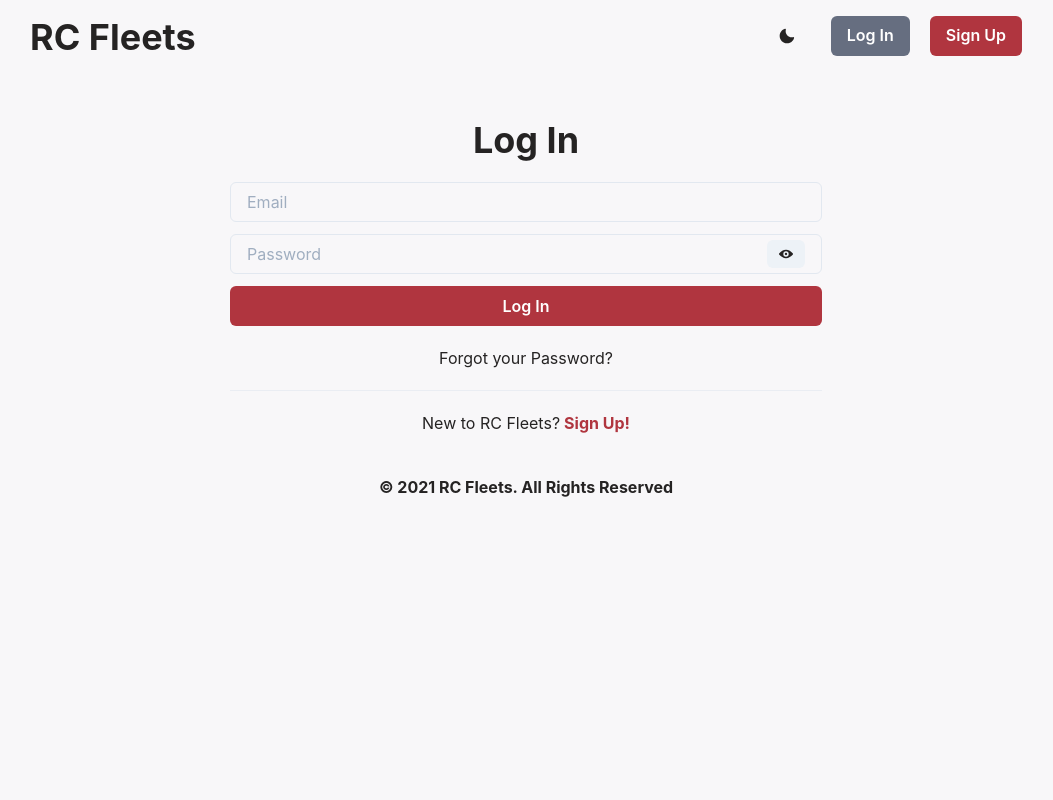
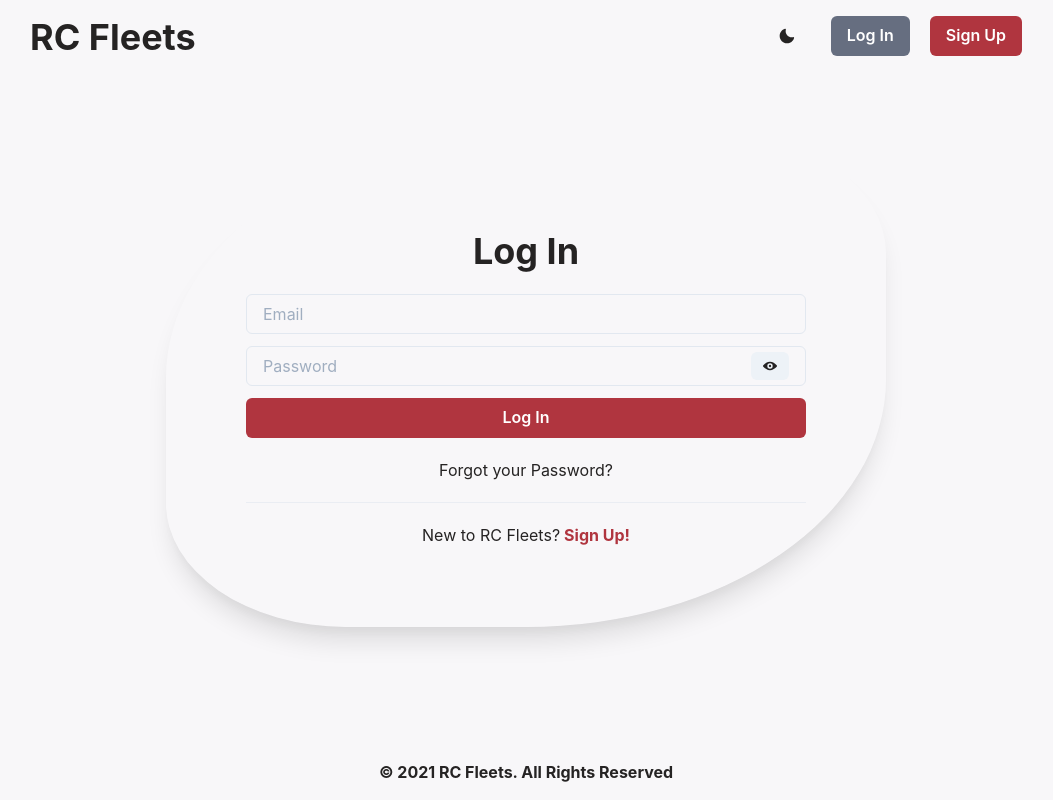
Before and after one commit to xenvi/RCFleets, a React (Create React App) app in the folder frontend/: page /login in a window 1280 px wide. Shown: the whole page, without its empty margins (114-1167 px from the left). Built offline with nearby package versions, Linux system fonts and the light colour scheme.

Commit message:
fix footer placement + style login form to center

```diff
--- a/frontend/src/components/Navbar.js
+++ b/frontend/src/components/Navbar.js
@@ -18,7 +18,7 @@ const Navbar = () => {
     return (
         <Container maxW="container.lg">
             <Box w="100%" pt="4" pb="4">
-                <Flex>
+                <Flex flexWrap="wrap">
                     <Box>
                         <Link as={RouterLink} to="/">
                             <Heading
--- a/frontend/src/containers/Login.js
+++ b/frontend/src/containers/Login.js
@@ -3,6 +3,7 @@ import { Link as RouterLink, Redirect } from 'react-router-dom';
 import { connect } from 'react-redux';
 import {
     Container,
+    Box,
     Flex,
     Stack,
     FormControl,
@@ -42,8 +43,9 @@ const Login = ({ login, isAuthenticated }) => {
     }
 
     return (
-        <Container maxW="container.sm" p="6">
-            <Flex direction="column" justify="center">
+        <Container maxW="container.md" p="6">
+            <Flex h="90%" direction="column" justify="center">
+                <Box boxShadow="xl" borderRadius="50% 25%" p="20">
                     <Heading as="h1" mb="5" mt="5" align="center">
                         Log In
                     </Heading>
@@ -88,6 +90,7 @@ const Login = ({ login, isAuthenticated }) => {
                         New to RC Fleets?
                         <Link as={RouterLink} to="signup" ml="1" variant="brand">Sign Up!</Link>
                     </Text>
+                </Box>
             </Flex>
         </Container>
     );
--- a/frontend/src/hoc/Layout.js
+++ b/frontend/src/hoc/Layout.js
@@ -1,6 +1,9 @@
 import React, { useEffect } from 'react';
 import PropTypes from 'prop-types';
 import { connect } from 'react-redux';
+import {
+    Flex,
+} from '@chakra-ui/react';
 import { checkAuthenticated, loadUser } from '../actions/auth';
 import Navbar from '../components/Navbar';
 import Footer from '../components/Footer';
@@ -12,11 +15,13 @@ const Layout = ({ children, checkAuthenticated, loadUser }) => {
     }, []);
 
     return (
-        <div>
+        <Flex minH="100vh" direction="column">
             <Navbar />
-            {children}
+            <Flex flex="1">
+                {children}
+            </Flex>
             <Footer />
-        </div>
+        </Flex>
     );
 };
 
--- a/frontend/src/util/theme.js
+++ b/frontend/src/util/theme.js
@@ -51,6 +51,13 @@ const theme = extendTheme({
         }),
     },
     components: {
+        Button: {
+            variants: {
+                ghost: {
+                    borderRadius: '50% 25%',
+                },
+            },
+        },
         Input: {
             defaultProps: {
                 focusBorderColor: 'brand.500',
```
Also changed, not shown: 1 other file (tests, documents, lock files or other folders). Lines whose indentation alone changed are shown as unchanged.
